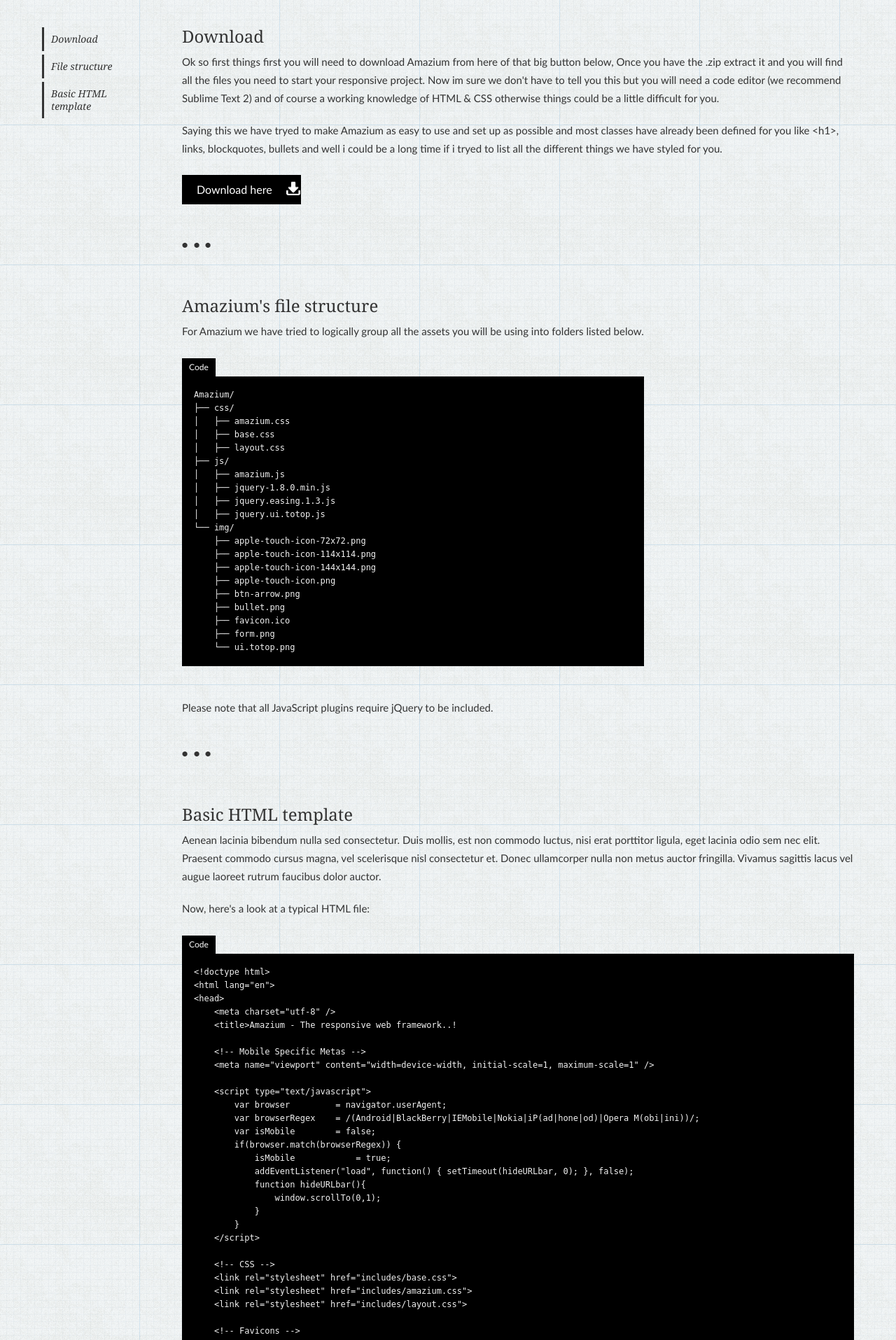
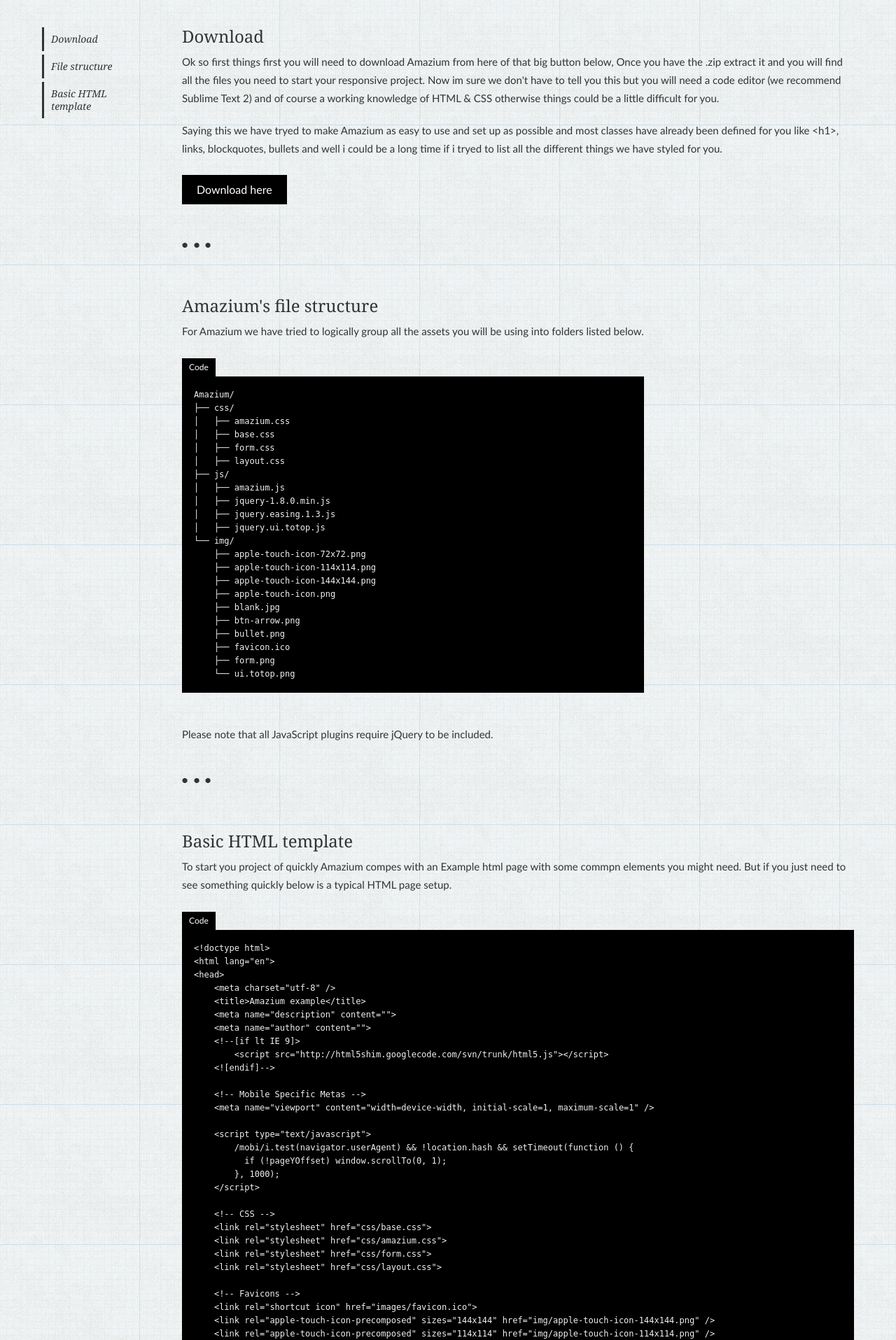
Before and after one commit to MikeBallan/Amazium.co.uk, a PHP site: page /setting-up.html in a window 1280 px wide. Shown: the part 321-2236 px from the top of the page at 70% size. Run offline with PHP 8.4, Linux system fonts and the light colour scheme.

Commit message:
Changed Download btn & Copy changes

```diff
--- a/css/layout.css
+++ b/css/layout.css
@@ -35,8 +35,6 @@ div.example + pre                               { margin:0 0 60px 0; }
 form                                			{ margin:0; }
 fieldset                            			{ margin:0 0 16px 0; }
 pre code                                        { margin:0 0 46px 0; }
-
-.btn.download									{ padding:0 40px 0 20px; background:#000 url('../img/icon-download-small.png') no-repeat right 8px; }
 
 /***** Navigation *****/
 
@@ -106,6 +104,14 @@ a:hover .border                                 { background:0 0 #FFF; display:b
 .containing-info                                { text-align:center; }
 .containing-info h3                             { margin:6px 0; color:#333; font-size:18px; }
 .containing-info p                              { margin:0; color:#999; font-size:13px; line-height:20px; }
+
+.show-hide .show-phone                          { display:table-cell !important; background-color:#FFF; color:#000; }
+.show-hide .show-tablet                         { display:table-cell !important; background-color:#FFF; color:#000; }
+.show-hide .show-screen                         { display:table-cell !important; background-color:#CCC; color:#000; }
+
+.show-hide .hide-phone                          { display:table-cell !important; background-color:#CCC; color:#000; }
+.show-hide .hide-tablet                         { display:table-cell !important; background-color:#CCC; color:#000; }
+.show-hide .hide-screen                         { display:table-cell !important; background-color:#FFF; color:#000; }
 
 /***** Footer*****/
 
@@ -185,6 +191,14 @@ a .border                                       { width:226px; height:290px; z-i
 a:hover .border                                 { width:242px; height:306px; }
 .containing-img                                 { height:150px; }
 
+.show-hide .show-phone                          { display:table-cell !important; background-color:#FFF; color:#000; }
+.show-hide .show-tablet                         { display:table-cell !important; background-color:#CCC; color:#000; }
+.show-hide .show-screen                         { display:table-cell !important; background-color:#FFF; color:#000; }
+
+.show-hide .hide-phone                          { display:table-cell !important; background-color:#CCC; color:#000; }
+.show-hide .hide-tablet                         { display:table-cell !important; background-color:#FFF; color:#000; }
+.show-hide .hide-screen                         { display:table-cell !important; background-color:#CCC; color:#000; }
+
 }
 
 
@@ -250,6 +264,14 @@ a .border                                       { width:280px; height:270px; z-i
 a:hover .border                                 { width:298px; height:286px; }
 .containing-img                                 { height:150px; }
 
+.show-hide .show-phone                          { display:table-cell !important; background-color:#CCC; color:#000; }
+.show-hide .show-tablet                         { display:table-cell !important; background-color:#FFF; color:#000; }
+.show-hide .show-screen                         { display:table-cell !important; background-color:#FFF; color:#000; }
+
+.show-hide .hide-phone                          { display:table-cell !important; background-color:#FFF; color:#000; }
+.show-hide .hide-tablet                         { display:table-cell !important; background-color:#CCC; color:#000; }
+.show-hide .hide-screen                         { display:table-cell !important; background-color:#CCC; color:#000; }
+
 }
 
 
--- a/setting-up.html
+++ b/setting-up.html
@@ -129,7 +129,7 @@
                 <h3 class="section">Download</h3>
                 <p>Ok so first things first you will need to download Amazium from here of that big button below, Once you have the .zip extract it and you will find all the files you need to start your responsive project. Now im sure we don't have to tell you this but you will need a code editor (we recommend Sublime Text 2) and of course a working knowledge of HTML &amp; CSS otherwise things could be a little difficult for you.</p>
                 <p>Saying this we have tryed to make Amazium as easy to use and set up as possible and most classes have already been defined for you like &lt;h1&gt;, links, blockquotes, bullets and well i could be a long time if i tryed to list all the different things we have styled for you.</p>
-                <p><a href="#" class="btn download">Download here</a></p>
+                <p><a href="#" class="btn">Download here</a></p>
                 <hr />
             </article>
 
@@ -141,6 +141,7 @@
 ├── css/
 │   ├── amazium.css
 │   ├── base.css
+│   ├── form.css
 │   ├── layout.css
 ├── js/
 │   ├── amazium.js
@@ -152,6 +153,7 @@
     ├── apple-touch-icon-114x114.png
     ├── apple-touch-icon-144x144.png
     ├── apple-touch-icon.png
+    ├── blank.jpg
     ├── btn-arrow.png
     ├── bullet.png
     ├── favicon.ico
@@ -163,62 +165,54 @@
 
             <article id="template">
                 <h3 class="section">Basic HTML template</h3>
-                <p>Aenean lacinia bibendum nulla sed consectetur. Duis mollis, est non commodo luctus, nisi erat porttitor ligula, eget lacinia odio sem nec elit. Praesent commodo cursus magna, vel scelerisque nisl consectetur et. Donec ullamcorper nulla non metus auctor fringilla. Vivamus sagittis lacus vel augue laoreet rutrum faucibus dolor auctor.</p>
-                <p>Now, here's a look at a typical HTML file:</p>
+                <p>To start you project of quickly Amazium compes with an Example html page with some commpn elements you might need. But if you just need to see something quickly below is a typical HTML page setup.</p>
                 <div class="example-title">Code</div>
                 <pre><code>&lt;!doctype html&gt;
 &lt;html lang="en"&gt;
 &lt;head&gt;
     &lt;meta charset="utf-8" /&gt;
-    &lt;title&gt;Amazium - The responsive web framework..!</title&gt;
+    &lt;title&gt;Amazium example&lt;/title&gt;
     &lt;meta name="description" content=""&gt;
     &lt;meta name="author" content=""&gt;
     &lt;!--[if lt IE 9]&gt;
-        <script src="http://html5shim.googlecode.com/svn/trunk/html5.js"&gt;</script&gt;
-    &lt;![endif]-->
+        &lt;script src="http://html5shim.googlecode.com/svn/trunk/html5.js"&gt;&lt;/script&gt;
+    &lt;![endif]--&gt;
 
     &lt;!-- Mobile Specific Metas --&gt;
     &lt;meta name="viewport" content="width=device-width, initial-scale=1, maximum-scale=1" /&gt;
 
     &lt;script type="text/javascript"&gt;
-        var browser         = navigator.userAgent;
-        var browserRegex    = /(Android|BlackBerry|IEMobile|Nokia|iP(ad|hone|od)|Opera M(obi|ini))/;
-        var isMobile        = false;
-        if(browser.match(browserRegex)) {
-            isMobile            = true;
-            addEventListener("load", function() { setTimeout(hideURLbar, 0); }, false);
-            function hideURLbar(){
-                window.scrollTo(0,1);
-            }
-        }
+        /mobi/i.test(navigator.userAgent) && !location.hash && setTimeout(function () {
+          if (!pageYOffset) window.scrollTo(0, 1);
+        }, 1000);
     &lt;/script&gt;
 
     &lt;!-- CSS --&gt;
-    &lt;link rel="stylesheet" href="includes/base.css"&gt;
-    &lt;link rel="stylesheet" href="includes/amazium.css"&gt;
-    &lt;link rel="stylesheet" href="includes/layout.css"&gt;
+    &lt;link rel="stylesheet" href="css/base.css"&gt;
+    &lt;link rel="stylesheet" href="css/amazium.css"&gt;
+    &lt;link rel="stylesheet" href="css/form.css"&gt;
+    &lt;link rel="stylesheet" href="css/layout.css"&gt;
 
     &lt;!-- Favicons --&gt;
-    &lt;link rel="shortcut icon" href="img/favicon.ico"&gt;
+    &lt;link rel="shortcut icon" href="images/favicon.ico"&gt;
+    &lt;link rel="apple-touch-icon-precomposed" sizes="144x144" href="img/apple-touch-icon-144x144.png" /&gt;
+    &lt;link rel="apple-touch-icon-precomposed" sizes="114x114" href="img/apple-touch-icon-114x114.png" /&gt;
+    &lt;link rel="apple-touch-icon-precomposed" sizes="72x72" href="img/apple-touch-icon-72x72.png" /&gt;
     &lt;link rel="apple-touch-icon-precomposed" href="img/apple-touch-icon.png"&gt;
-    &lt;link rel="apple-touch-icon-precomposed" sizes="72x72" href="img/apple-touch-icon-72x72.png" /&gt;
-    &lt;link rel="apple-touch-icon-precomposed" sizes="114x114" href="img/apple-touch-icon-114x114.png" /&gt;
 
-    &lt;!-- To Top scripts --&gt;
-    &lt;script src="includes/smoothscroll.js"type="text/javascript"&gt;&lt;/script&gt;
-    &lt;script src="http://ajax.googleapis.com/ajax/libs/jquery/1.6.4/jquery.min.js" type="text/javascript"&gt;&lt;/script&gt;
-    &lt;script src="includes/jquery.easing.1.3.js" type="text/javascript"&gt;&lt;/script&gt;
-    &lt;script src="includes/jquery.ui.totop.js" type="text/javascript"&gt;&lt;/script&gt;
-    &lt;script src="includes/amazium.js" type="text/javascript"&gt;&lt;/script&gt;
-    &lt;script type="text/javascript"&gt;
-        $(document).ready(function() {
-            $(window).resize(function(){
-                $('#content-01').css('top', $(window).height()+'px');
+    &lt;/head&gt;
+    &lt;body&gt;
+        Page content here
+
+        &lt;!-- Scripts --&gt;
+        &lt;script type="text/javascript" src="js/jquery-1.8.0.min.js"&gt;&lt;/script&gt;
+        &lt;script type="text/javascript" src="js/jquery.easing.1.3.js"&gt;&lt;/script&gt;
+        &lt;script type="text/javascript" src="js/jquery.ui.totop.js"&gt;&lt;/script&gt;
+        &lt;script type="text/javascript"&gt;
+            $(document).ready(function() {
+                $().UItoTop({ easingType: 'easeOutQuart' });
             });
-            $(window).resize();
-            $().UItoTop({ easingType: 'easeOutQuart' });
-        });
-    &lt;/script&gt;
+        &lt;/script&gt;
     &lt;/body&gt;
 &lt;/html&gt;</code></pre>
             </article>
```
Also changed, not shown: grid.html (+34 -42 lines).
